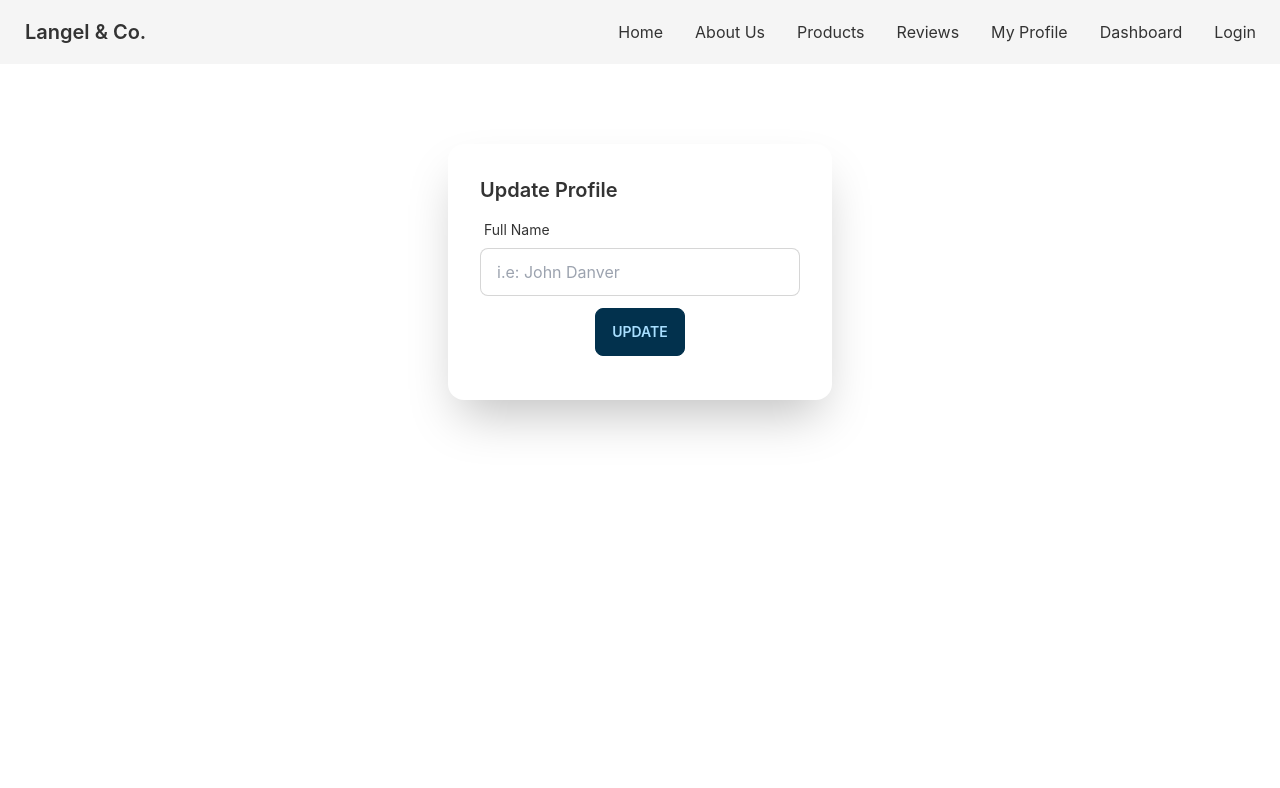
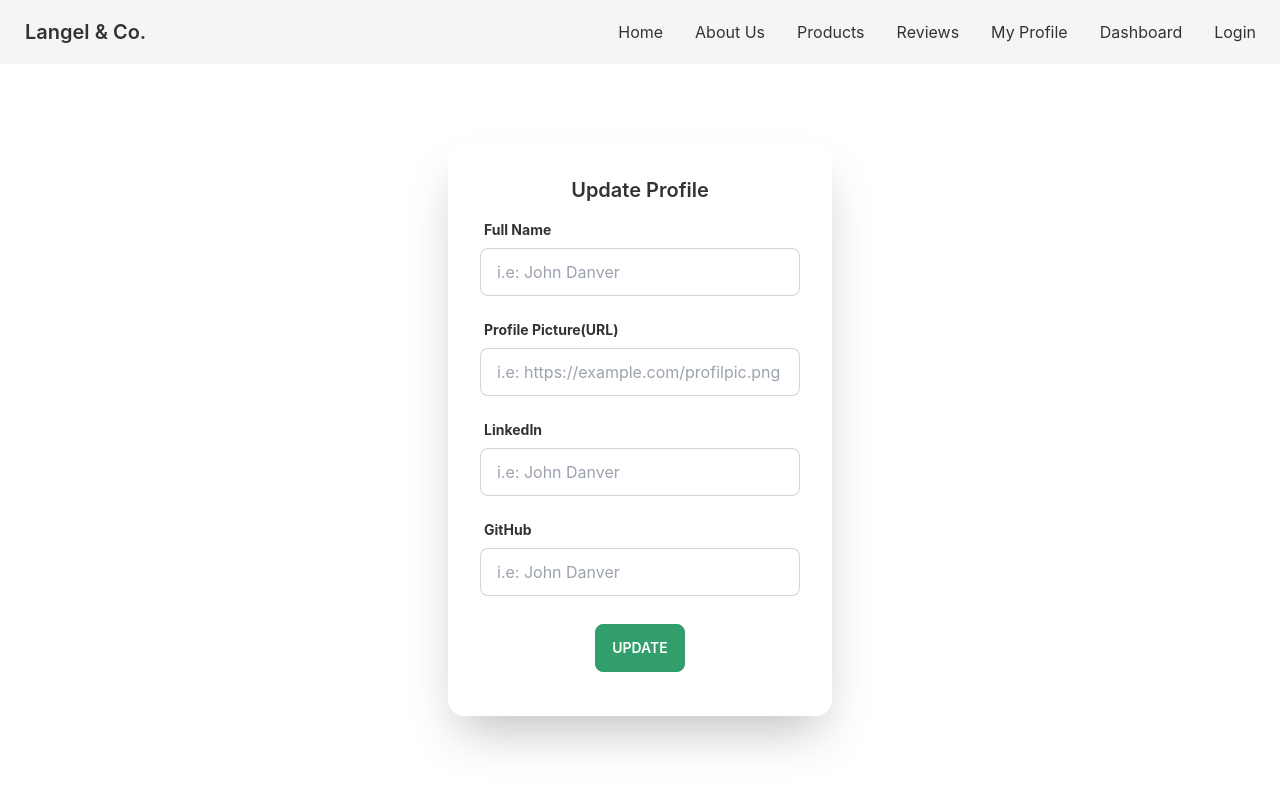
Before and after one commit to n00bNn00b/langel-client, a React (Create React App) app: page /updateProfile in a window 1280 px wide. Shown: the top 788 px of the page. Built offline with nearby package versions, Linux system fonts and the light colour scheme; no server answers.

Commit message:
summary section alignment fixed

```diff
--- a/src/Pages/Authentication/Login/Signup.jsx
+++ b/src/Pages/Authentication/Login/Signup.jsx
@@ -2,6 +2,7 @@ import React, { useState } from "react";
 import { useForm } from "react-hook-form";
 import {
   useCreateUserWithEmailAndPassword,
+  useSendEmailVerification,
   useUpdateProfile,
 } from "react-firebase-hooks/auth";
 import auth from "../../../firebase.init";
@@ -14,6 +15,8 @@ const Signup = () => {
   const [createUserWithEmailAndPassword, user, loading, error] =
     useCreateUserWithEmailAndPassword(auth);
   const [updateProfile, updating, errorProfile] = useUpdateProfile(auth);
+  const [sendEmailVerification, sending, errorVerification] =
+    useSendEmailVerification(auth);
 
   const navigate = useNavigate();
 
@@ -36,8 +39,9 @@ const Signup = () => {
     }
     await createUserWithEmailAndPassword(e.email, e.password);
     await updateProfile({ displayName: e.name });
+    await sendEmailVerification();
     signOut(auth);
-    toast.success("Signup Successful! Please Login to Continue...");
+    toast.success("Signup Successful! Please Confirm Email.");
     reset();
     navigate("/login");
   };
--- a/src/Pages/Dashboard/UpdateProfile.jsx
+++ b/src/Pages/Dashboard/UpdateProfile.jsx
@@ -1,11 +1,12 @@
 import React, { useState } from "react";
-import { useAuthState, useUpdateProfile } from "react-firebase-hooks/auth";
+import { useUpdateProfile } from "react-firebase-hooks/auth";
 import { useForm } from "react-hook-form";
+import { toast } from "react-toastify";
 import auth from "../../firebase.init";
 import Loading from "../Global/Loading";
 
 const UpdateProfile = () => {
-  const [updateProfile, updating, errorProfile] = useUpdateProfile(auth);
+  const [updateProfile, updating, error] = useUpdateProfile(auth);
 
   const {
     register,
@@ -17,18 +18,22 @@ const UpdateProfile = () => {
   if (updating) {
     return <Loading />;
   }
+  if (error) {
+    toast.error("Something gone Wrong! Please Try again later.");
+  }
   const profileHandler = async (e) => {
     await updateProfile({ displayName: e.name });
+    reset();
   };
   return (
     <div className="card flex mx-auto my-20 w-96 bg-base-100 shadow-2xl">
       <div className="card-body">
-        <h2 className="card-title">Update Profile</h2>
+        <h2 className="card-title flex mx-auto">Update Profile</h2>
         {/* profile input */}
         <form onSubmit={handleSubmit(profileHandler)}>
           <div className="form-control w-full max-w-xs">
             <label className="label">
-              <span className="label-text">Full Name</span>
+              <span className="label-text font-bold">Full Name</span>
             </label>
             <input
               type="text"
@@ -50,11 +55,132 @@ const UpdateProfile = () => {
                 },
               })}
             />
+            <label className="label">
+              {errors.name?.type === "required" && (
+                <span className="label-text-alt text-red-500 font-bold">
+                  {errors.name.message}{" "}
+                </span>
+              )}
+              {errors.name?.type === "pattern" && (
+                <span className="label-text-alt text-red-500 font-bold">
+                  {errors.name.message}{" "}
+                </span>
+              )}
+              {errors.name?.type === "minLength" && (
+                <span className="label-text-alt text-red-500 font-bold">
+                  {errors.name.message}{" "}
+                </span>
+              )}
+            </label>
+          </div>
+          {/* Image */}
+          <div className="form-control w-full max-w-xs">
+            <label className="label">
+              <span className="label-text font-bold">
+                Profile Picture(URL){" "}
+              </span>
+            </label>
+            <input
+              type="text"
+              placeholder="i.e: https://example.com/profilpic.png"
+              className="input input-bordered w-full max-w-xs"
+              {...register("url", {
+                required: {
+                  value: true,
+                  message: "URL Required",
+                },
+                pattern: {
+                  value:
+                    /(http(s)?:\/\/.)?(www\.)?[-a-zA-Z0-9@:%._\+~#=]{2,256}\.[a-z]{2,6}\b([-a-zA-Z0-9@:%_\+.~#?&//=]*)/g,
+                  message: "Valid URL Required",
+                },
+              })}
+            />
+            <label className="label">
+              {errors.url?.type === "required" && (
+                <span className="label-text-alt text-red-500 font-bold">
+                  {errors.url.message}{" "}
+                </span>
+              )}
+              {errors.url?.type === "pattern" && (
+                <span className="label-text-alt text-red-500 font-bold">
+                  {errors.url.message}{" "}
+                </span>
+              )}
+            </label>
+          </div>
+          {/* LinkedIn */}
+          <div className="form-control w-full max-w-xs">
+            <label className="label">
+              <span className="label-text font-bold">LinkedIn</span>
+            </label>
+            <input
+              type="text"
+              placeholder="i.e: John Danver"
+              className="input input-bordered w-full max-w-xs"
+              {...register("linkedIn", {
+                required: {
+                  value: true,
+                  message: "LinkedIn URL Required",
+                },
+                pattern: {
+                  value:
+                    /(http(s)?:\/\/.)?(www\.)?[-a-zA-Z0-9@:%._\+~#=]{2,256}\.[a-z]{2,6}\b([-a-zA-Z0-9@:%_\+.~#?&//=]*)/g,
+                  message: "Valid LinkedIn URL Required",
+                },
+              })}
+            />
+            <label className="label">
+              {errors.linkedIn?.type === "required" && (
+                <span className="label-text-alt text-red-500 font-bold">
+                  {errors.linkedIn.message}{" "}
+                </span>
+              )}
+              {errors.linkedIn?.type === "pattern" && (
+                <span className="label-text-alt text-red-500 font-bold">
+                  {errors.linkedIn.message}{" "}
+                </span>
+              )}
+            </label>
+          </div>
+          {/* GitHub */}
+          <div className="form-control w-full max-w-xs">
+            <label className="label">
+              <span className="label-text font-bold">GitHub</span>
+            </label>
+            <input
+              type="text"
+              placeholder="i.e: John Danver"
+              className="input input-bordered w-full max-w-xs"
+              {...register("gitHub", {
+                required: {
+                  value: true,
+                  message: "GitHub Profile Link Required",
+                },
+                pattern: {
+                  value:
+                    /(http(s)?:\/\/.)?(www\.)?[-a-zA-Z0-9@:%._\+~#=]{2,256}\.[a-z]{2,6}\b([-a-zA-Z0-9@:%_\+.~#?&//=]*)/g,
+                  message: "Valid GitHub URL Required",
+                },
+              })}
+            />
+            <label className="label">
+              {errors.gitHub?.type === "required" && (
+                <span className="label-text-alt text-red-500 font-bold">
+                  {errors.gitHub.message}{" "}
+                </span>
+              )}
+              {errors.gitHub?.type === "pattern" && (
+                <span className="label-text-alt text-red-500 font-bold">
+                  {errors.gitHub.message}{" "}
+                </span>
+              )}
+            </label>
           </div>
 
           {/* profile input end */}
           <div className="card-actions justify-end">
-            <button className="my-3 flex mx-auto btn btn-primary hover:btn-secondary hover:text-white">
+            <button className="my-3 flex mx-auto text-white btn btn-secondary hover:btn-primary ">
               Update
             </button>
           </div>
--- a/src/Pages/Home/Product.jsx
+++ b/src/Pages/Home/Product.jsx
@@ -17,13 +17,15 @@ const Product = ({ product }) => {
         <h2 className="card-title">{name}</h2>
         <p>{description}</p>
         <p>
-          <span className="font-bold">Minimum Order:</span> {minOrder}{" "}
+          <span className="font-bold">Minimum Order:</span> {minOrder}
+          {"/package "}
         </p>
         <p>
           <span className="font-bold">Available Quantity:</span> {quantity}{" "}
         </p>
         <p>
-          <span className="font-bold">Price:</span> {price}{" "}
+          <span className="font-bold">Price:</span> {price}
+          {"/package "}
         </p>
         <div className="card-actions justify-end">
           <button className="btn btn-secondary hover:btn-primary text-white flex mx-auto">
--- a/src/Pages/Home/Summary.jsx
+++ b/src/Pages/Home/Summary.jsx
@@ -5,11 +5,11 @@ const Summary = () => {
   const startYear = 2010;
   const runningYear = new Date().getFullYear();
   return (
-    <div>
+    <div className="pt-10">
       <h1 className="text-center my-5 text-4xl font-bold text-secondary">
         Thousands of Customers trust us
       </h1>
-      <div className="stats stats-vertical md:stats-horizontal lg:stats-horizontal shadow-2xl flex mx-auto  transform translate-all hover:scale-105 duration-300 hover:shadow-2xl">
+      <div className="stats stats-vertical sm:stats-vertical md:stats-horizontal lg:stats-horizontal shadow-2xl transform translate-all hover:scale-105 lg:flex duration-300 hover:shadow-2xl">
         <div className="stat bg-secondary text-white">
           <div className="stat-title font-bold text-2xl">Years Served</div>
           <div className="stat-value">
```
Also changed, not shown: src/Pages/Dashboard/Profile.jsx (+18 -2 lines).
